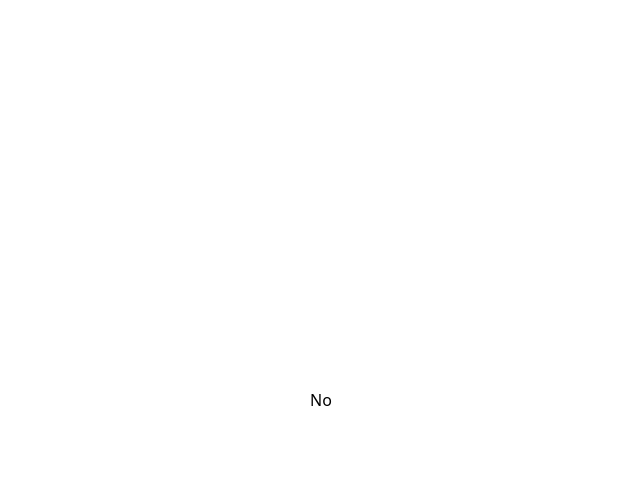
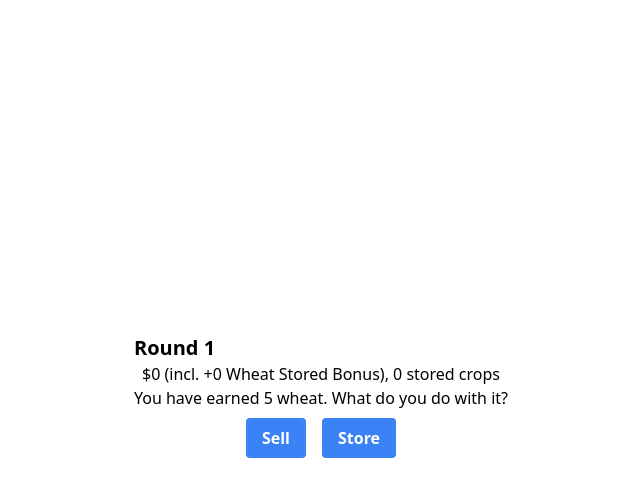
Before and after one commit to MaceChettiyadan/InnovationsT4, a React (Create React App) app: page / in a window 1280 px wide. Both pictures are taken after a click on the button "I'm Ready". Shown: the top 496 px of the page, without its empty margins (319-959 px from the left). Built offline with nearby package versions, Linux system fonts and the light colour scheme.

Commit message:
it basically works...

```diff
--- a/src/App.js
+++ b/src/App.js
@@ -1,8 +1,20 @@
 import './App.css';
-import { useState } from 'react';
+import { useState, useEffect} from 'react';
 
 function App() {
   const [ready, setReady] = useState(false);
+  const [currentRound, setCurrentRound] = useState(1);
+  const [money, setMoney] = useState(0);
+  const [storedWheat, setStoredWheat] = useState(0);
+  const [wheatStoreBonus, setWheatStoreBonus] = useState(0);
+  console.log(money)
+
+  useEffect(() => {
+    for (let x = 0; x < storedWheat; x++) {
+      setWheatStoreBonus(wheatStoreBonus + (storedWheat * 0.1));
+    }
+    setMoney(money + wheatStoreBonus);
+  }, [currentRound]);
 
   return (
     <div class="flex h-screen">
@@ -17,7 +29,27 @@ function App() {
           </button>
         </div>
         </>
-        ) : (<p>No</p>)}
+        ) : (
+          <>
+          <b class="text-center text-xl">Round {currentRound}</b>
+          <p class="text-center text-l">${money} <span class="text-green">(incl. +{wheatStoreBonus} Wheat Stored Bonus)</span>, {storedWheat} stored crops</p>
+          <p>You have earned 5 wheat. What do you do with it?</p>
+          <div class="flex items-center justify-center">
+          <button class="bg-blue-500 hover:bg-blue-700 text-white font-bold py-2 px-4 rounded m-2"onClick={() => {
+            setMoney(money + 10);
+            setCurrentRound(currentRound + 1)}
+          }>
+            Sell
+          </button>
+          <button class="bg-blue-500 hover:bg-blue-700 text-white font-bold py-2 px-4 rounded m-2" onClick={() => {
+            setStoredWheat(storedWheat + 5);
+            setCurrentRound(currentRound + 1)}
+          }>
+            Store
+          </button>
+        </div>
+        </>
+        )}
       </div>
     </div>
   )
```
